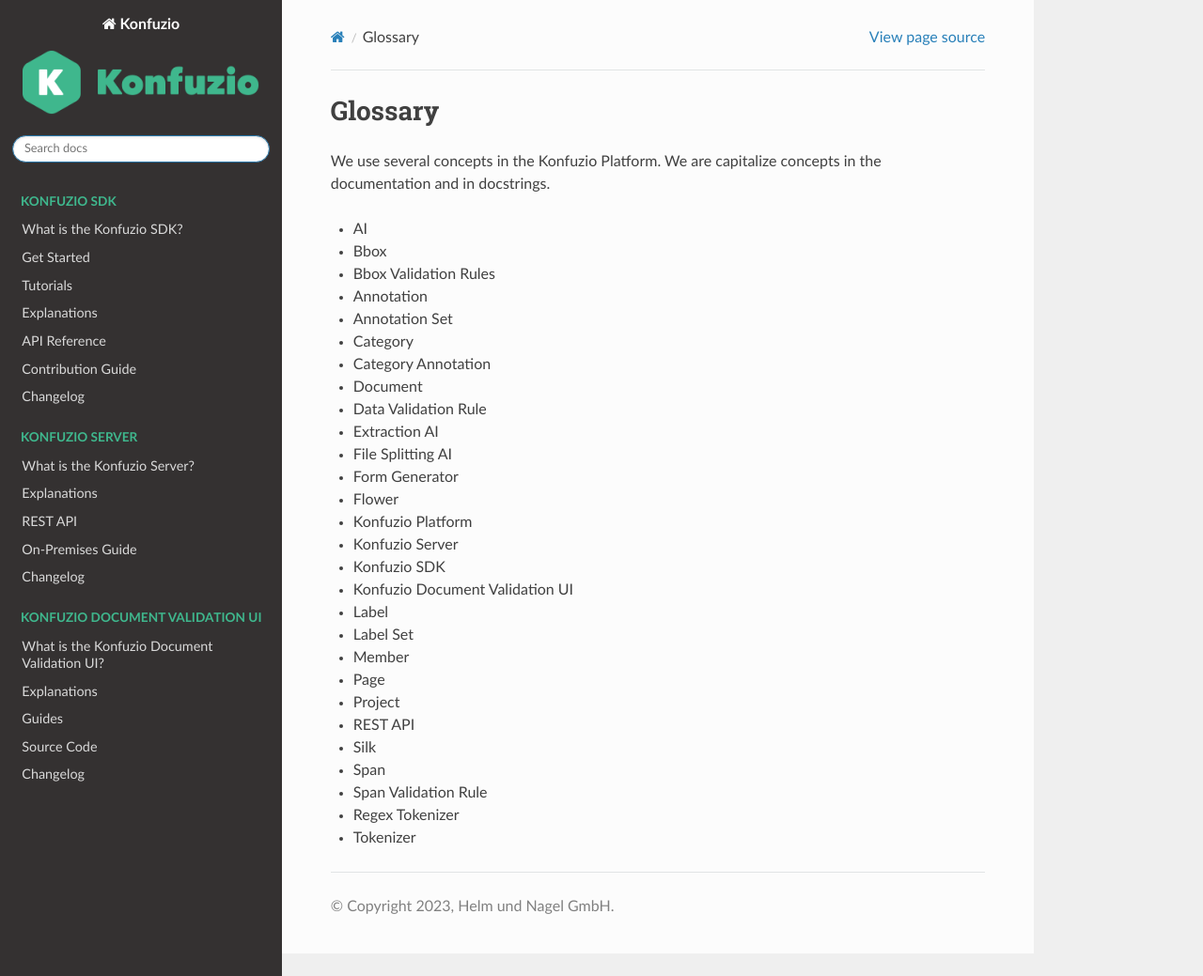
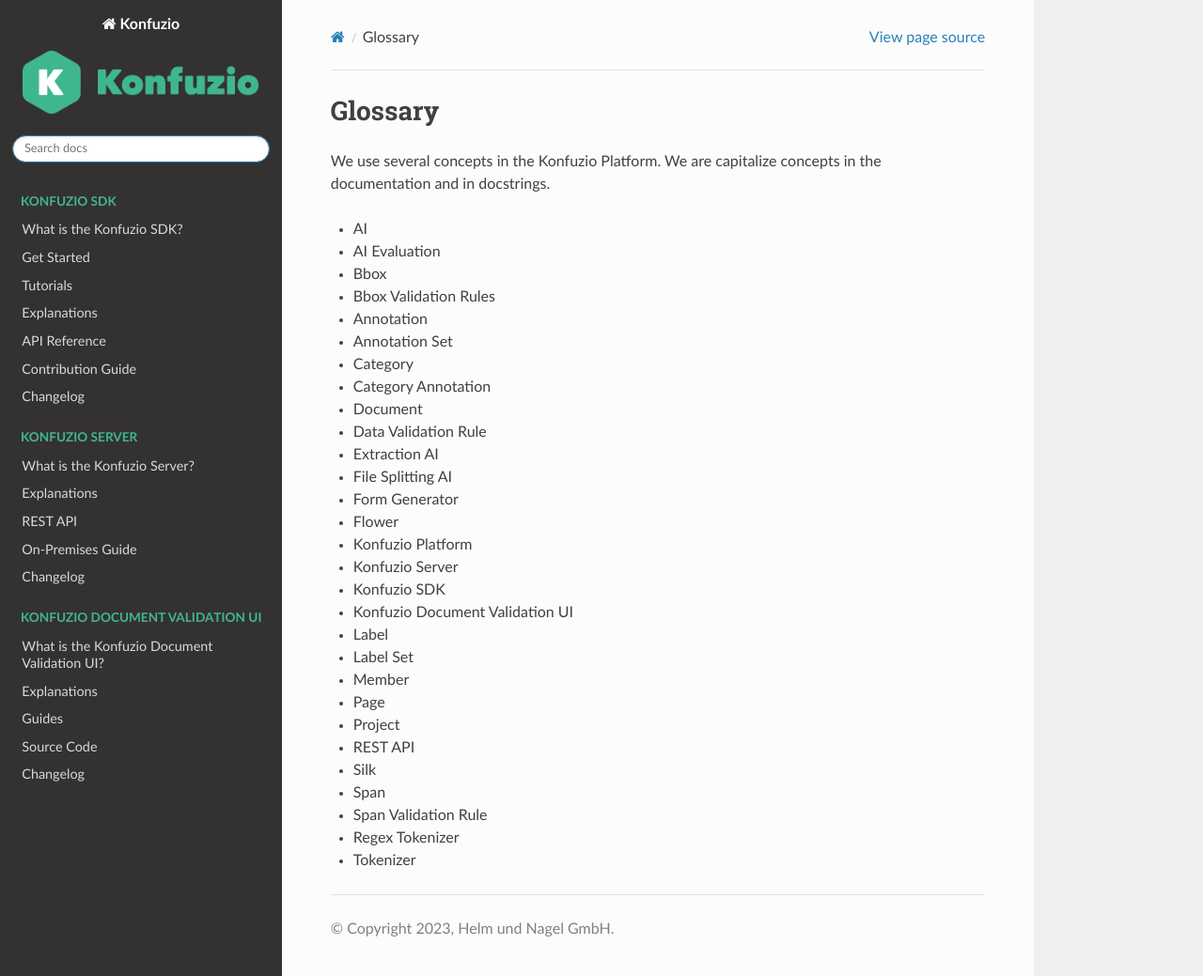
Before and after one commit to konfuzio-ai/konfuzio-sdk, a Sphinx documentation site: the page built from docs/glossary.md, in a window 1280 px wide and 1039 px high. Shown: the whole window at 94% size. Built offline with Sphinx 7.4.7 and the Read the Docs theme 2.0.0, drawn with Linux system fonts in a browser that asks for light colours; a script that is not in the unit is left out.

Commit message:
Update glossary.md

```diff
--- a/docs/glossary.md
+++ b/docs/glossary.md
@@ -4,6 +4,7 @@
 We use several concepts in the Konfuzio Platform. We are capitalize concepts in the documentation and in docstrings.
 
 - AI
+- AI Evaluation
 - Bbox
 - Bbox Validation Rules
 - Annotation
```
